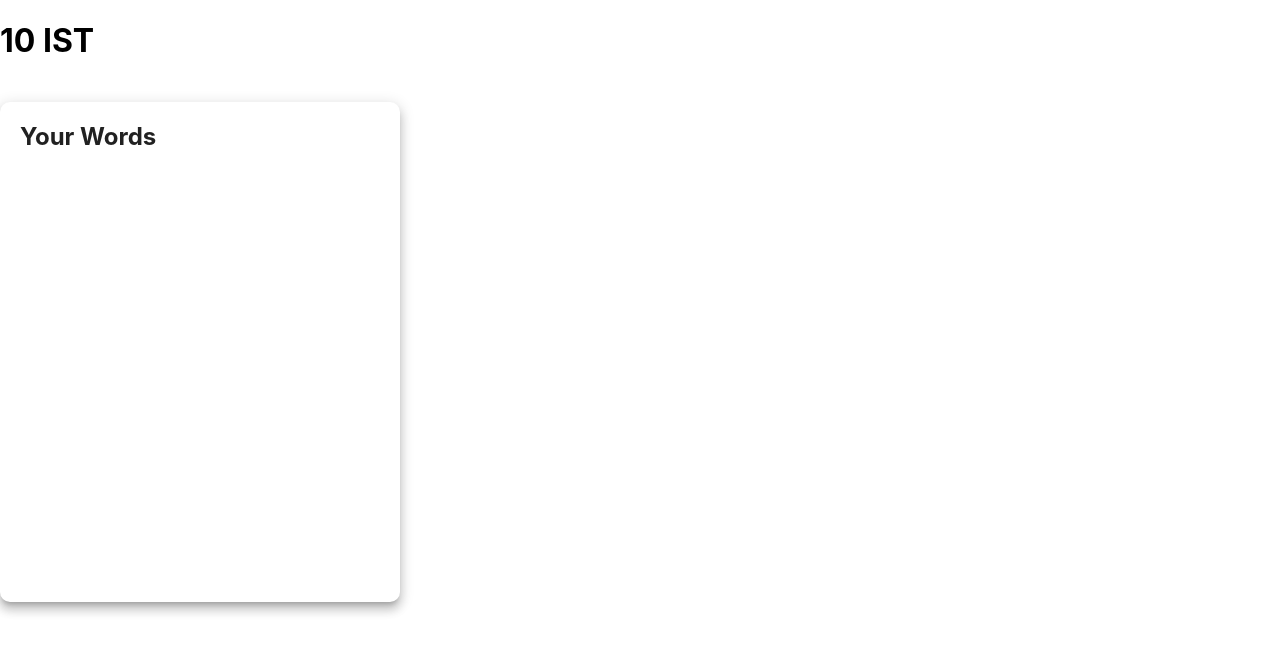
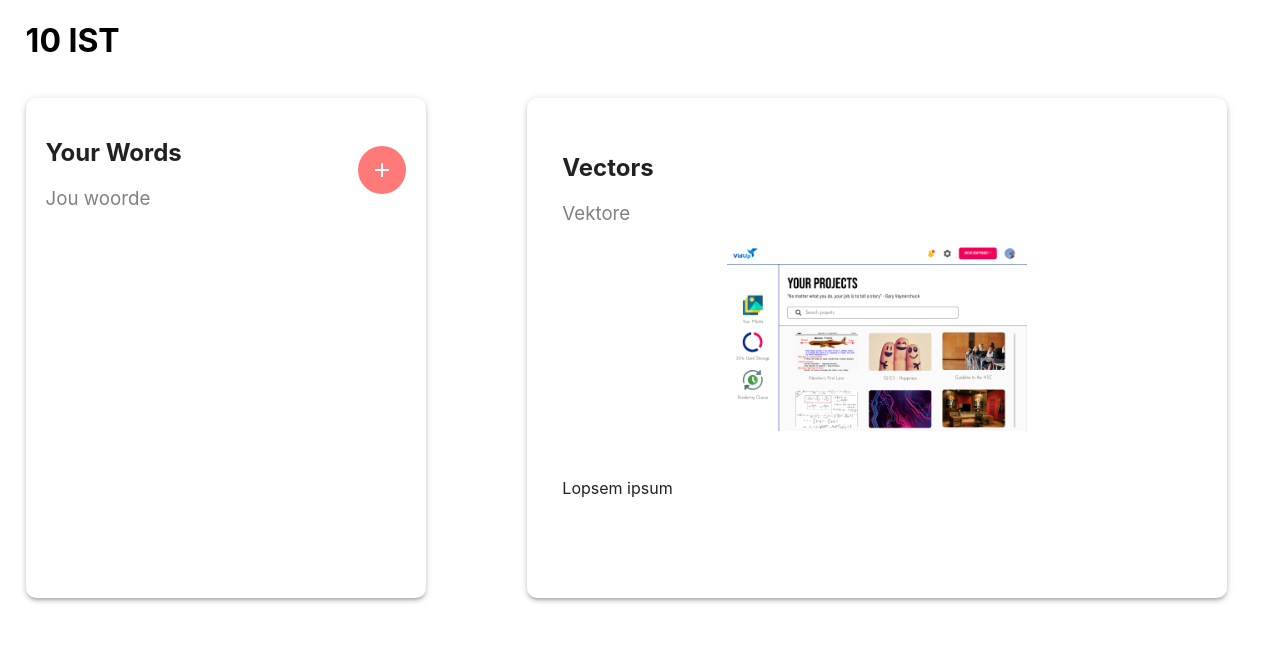
Before and after one commit to dillondesilva/SDD-Major-Project, a React (Create React App) app in the folder sdd-major-app/: page /edit/1 in a window 1280 px wide. Shown: the top 652 px of the page. Built offline with nearby package versions, Linux system fonts and the light colour scheme; no server answers.

Commit message:
Completed layout for Wordlist Creation page

```diff
--- a/sdd-major-app/src/pages/Dashboard.js
+++ b/sdd-major-app/src/pages/Dashboard.js
@@ -1,4 +1,5 @@
 import React, { useEffect } from 'react'
+import { Link } from 'react-router-dom'
 import { Input, Tooltip, Button, IconButton, TextField, Dialog, Zoom, DialogTitle, Paper } from '@material-ui/core'
 import AddIcon from '@material-ui/icons/Add';
 import CreateIcon from '@material-ui/icons/Create';
@@ -124,7 +125,10 @@ export default class Dashboard extends React.Component {
                                     Object.keys(this.state.existingWordlists).map((wordlistCode) => {
                                         let wordlistData = this.state.existingWordlists[wordlistCode]
                                         return (
-                                            <h1>{wordlistData.wordlist_name}</h1>
+                                            <div>
+                                                <Link to="/edit/487y743">{wordlistData.wordlist_name}</Link>
+                                                <br></br>
+                                            </div>
                                         )
                                     })
                                 }
--- a/sdd-major-app/src/pages/WordlistCreator.js
+++ b/sdd-major-app/src/pages/WordlistCreator.js
@@ -1,5 +1,6 @@
 import React, { useEffect } from 'react'
-import { Paper, Card, CardContent } from '@material-ui/core'
+import { Paper, Button, Card, CardContent, IconButton } from '@material-ui/core'
+import image from '../public/theboard.png'
 import AddIcon from '@material-ui/icons/Add';
 import CreateIcon from '@material-ui/icons/Create';
 import Carousel from 'react-material-ui-carousel'
@@ -56,11 +57,34 @@ export default class WordlistCreator extends React.Component {
             // Return Teacher Dashboard
             return (
                 <div>
-                    <h1 style={{textAlign: "left",}}>10 IST</h1>
-                    <div style={{display: "inline-block"}}>
-                        <Paper elevation={8} style={{width: "400px", height: "500px", borderRadius: "10px"}}>
-                            <h2 style={{padding: "5%"}}>Your Words</h2>
-                        </Paper>
+                    <h1 style={{paddingLeft: "2%"}}>10 IST</h1>
+                    <div style={{marginLeft: "2%"}}>
+                        <div style={{display: "inline-block", marginRight: "40%"}}>
+                            <Paper elevation={3} style={{width: "400px", height: "500px", borderRadius: "10px", position: "absolute"}}>
+                                <div style={{display: "inline-block", width: "100%"}}>
+                                    <div style={{position: "absolute", paddingLeft: "5%", paddingTop: "5%",}}>
+                                        <h2 style={{textAlign: "left"}}>Your Words</h2>
+                                        <h3 style={{textAlign: "left", color: "grey", fontWeight: "400"}}>Jou woorde</h3>
+                                    </div>
+                                    <div style={{paddingRight: "5%", paddingTop: "12%"}}>
+                                        <IconButton aria-label="delete" style={{backgroundColor: "#FF7979", float: "right"}}>
+                                            <AddIcon style={{color: "white"}}/>
+                                        </IconButton>
+                                    </div>
+                                </div>
+                            </Paper>
+                        </div>
+                        <div style={{display: "inline-block"}}>
+                            <Paper elevation={3} style={{width: "700px", height: "500px", borderRadius: "10px", position: "absolute"}}>
+                                <h2 style={{paddingLeft: "5%", paddingTop: "5%", textAlign: "left"}}>Vectors</h2>
+                                <h3 style={{paddingLeft: "5%", textAlign: "left", color: "grey", fontWeight: "400"}}>Vektore</h3>
+                                <div style={{textAlign: "center"}}>
+                                    <img src={image} style={{position: "relative", maxWidth: "300px"}}></img>
+                                </div>
+                                <br></br>
+                                <p style={{paddingLeft: "5%", paddingTop: "1%", textAlign: "left"}}>Lopsem ipsum</p>
+                            </Paper>
+                        </div>
                     </div>
                 </div>
             )
```
Also changed, not shown: sdd-major-app/src/public/theboard.png (added), 1 other file (tests, documents, lock files or other folders).
